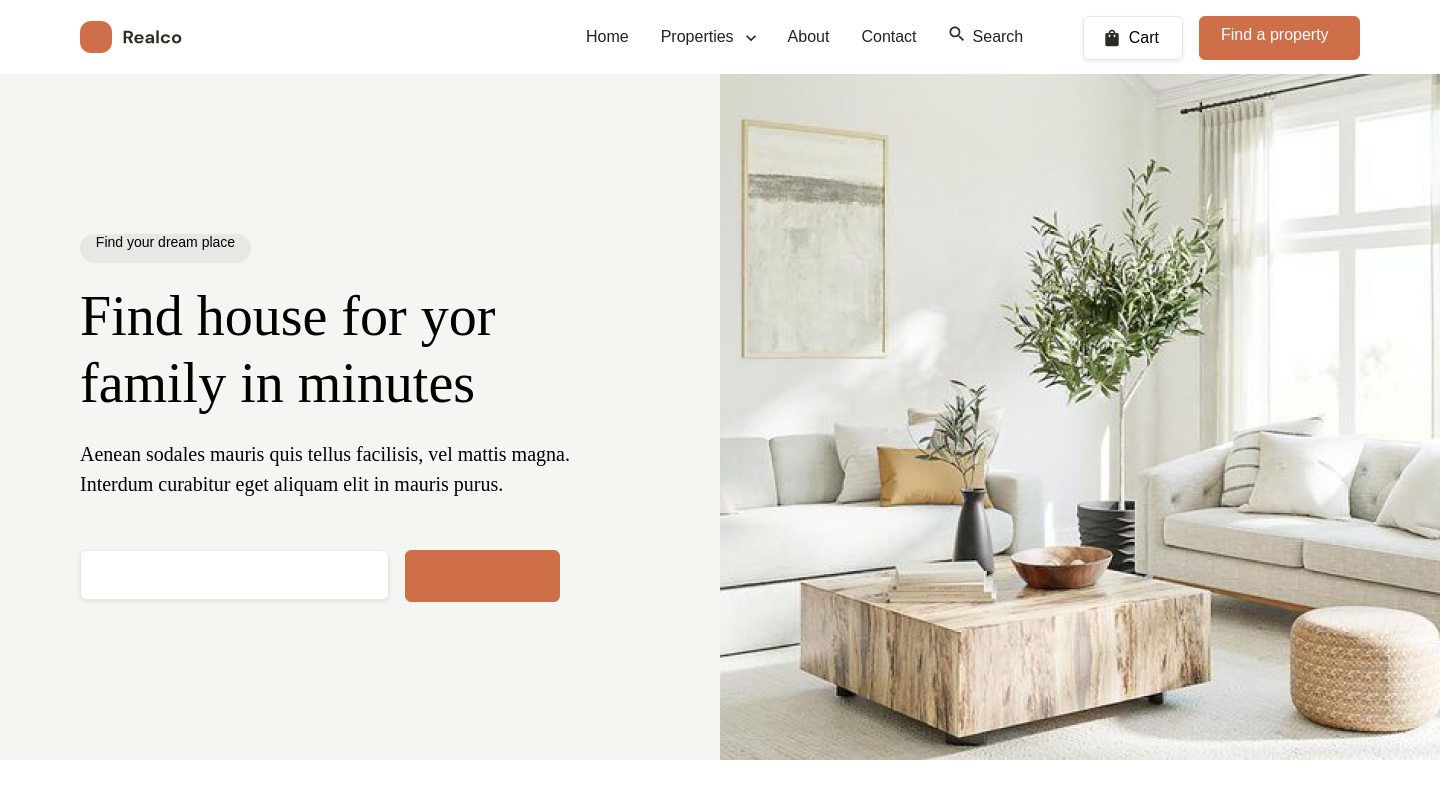
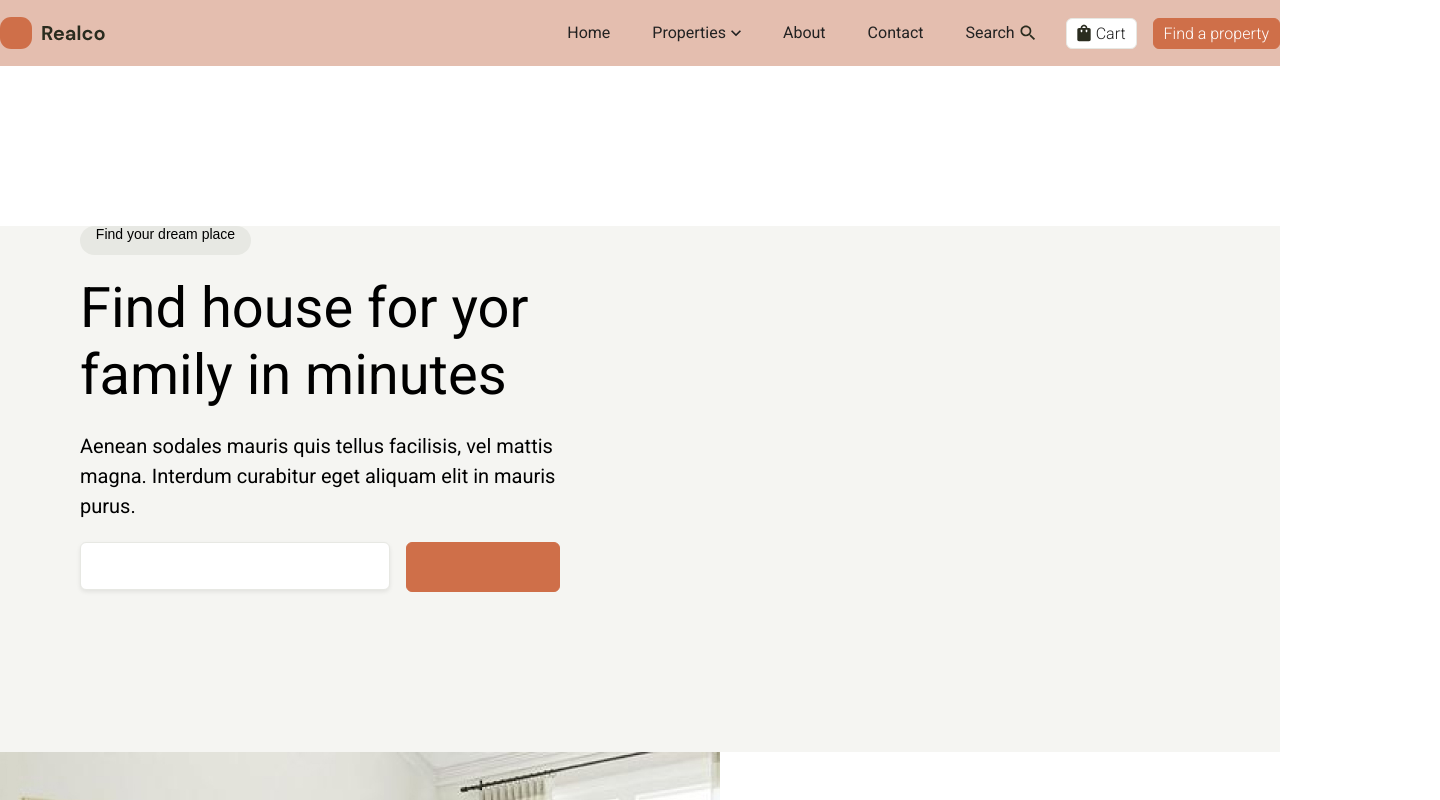
Before and after one commit to romandarmosyuk/FirstProject, a plain HTML site: page index.html in a window 1280 px wide. Shown: the top 800 px of the page, 1440 px wide, since content can reach past the window. Drawn offline with Linux system fonts and the light colour scheme.

Commit message:
edit header

```diff
--- a/css/style.css
+++ b/css/style.css
@@ -1,65 +1,66 @@
 * {
   margin: 0;
   padding: 0;
+  box-sizing: border-box;
 }
-.container {
+
+body {
   display: flex;
-  position: absolute;
-  width: 1440px;
-  height: 74px;
+  flex-direction: column;
+  font-family: "Roboto";
+}
+
+.header {
+  padding: 16px 0;
+  background-color: #e4beaf;
+}
+
+.wrapper {
+  display: flex;
+  width: 1280px;
+  margin: 0 auto;
+  align-items: center;
+}
+
+.button {
+  background: #cf6f49;
+  border: 1px solid #cf6f49;
+  border-radius: 6px;
+  display: flex;
+  align-items: center;
+  justify-content: center;
+  padding: 5px 10px;
+  font-family: "Roboto";
+  font-weight: 300;
+  color: white;
 }
 
 .logo {
   display: flex;
-  position: absolute;
-  width: 105px;
-  height: 32px;
-  margin-left: 80px;
-  margin-top: 21px;
-  margin-bottom: 21px;
+  margin-right: auto;
+  align-items: center;
 }
 
-.logo__container {
+.logo__circle {
   width: 32px;
   height: 32px;
+  margin-right: 10px;
   background-color: #cf6f49;
   border-radius: 35%;
 }
 
-.logo__img {
-  width: 62.3px;
-  height: 14.64px;
-  margin-left: 9.36px;
-  margin-top: 8.6px;
-}
-
-.header__inner {
-  width: 491px;
-  height: 42px;
-  margin: 16px 363px 16px 586px;
-}
 .header__menu {
-  position: absolute;
-  margin-top: 9px;
-  margin-bottom: 9px;
-}
-
-.menu__list {
   display: flex;
   gap: 32px;
-}
-
-.menu__list-item {
-  list-style-type: none;
+  margin-right: 25px;
 }
 
 .menu__link {
-  @font-face {
-    font-family: "Roboto";
-    src: url(./fonts/roboto/Roboto-Regular.ttf);
-  }
+  display: flex;
+  align-items: center;
+  padding: 5px;
+  gap: 5px;
   text-decoration: none;
-  font-family: "Arial";
   font-style: normal;
   font-weight: 400;
   font-size: 16px;
@@ -67,69 +68,48 @@
   color: #222;
 }
 
-.expand_more {
-  margin-left: 8px;
+.menu__link div {
+  display: flex;
+}
+.menu__list-item {
+  list-style-type: none;
 }
 
-.search {
-  margin-right: 4px;
+.header__button_cart {
+  margin-right: 16px;
+  background: white;
+  border: 1px solid #e7e8e3;
+  gap: 5px;
+  color: #222;
 }
 
 .header__cart {
-  position: relative;
   display: flex;
   align-items: center;
-  width: 100px;
-  height: 42px;
+
   border: 1px solid #e7e8e3;
-  margin: 16px 0px 16px 10px;
+
   box-shadow: 0px 2px 4px rgba(0, 0, 0, 0.08);
   border-radius: 6px;
 }
 
 .cart_img {
-  width: 14px;
-  height: 24px;
-  margin: 6px 4px 6px 21px;
 }
 
 .cart_name {
   font-family: Arial, Helvetica, sans-serif;
-  padding: 1px 2px 1px 2px;
-  margin: 9px 21px 9px 4px;
-}
-
-.find {
-  width: 159px;
-  height: 42px;
-  background: #cf6f49;
-  border: 1px solid #cf6f49;
-  border-radius: 6px;
-  margin: 16px 80px 16px 16px;
 }
 
 .find_text {
   font-family: Arial, Helvetica, sans-serif;
   color: white;
-  width: 117px;
-  height: 25px;
-  margin: 9px 21px;
 }
 
 .main__color {
-  position: absolute;
-  top: 74px;
-  width: 720px;
-  height: 686px;
   background-color: #f5f5f2;
 }
 
 .main_img {
-  position: absolute;
-  top: 74px;
-  left: 720px;
-  width: 720px;
-  height: 686px;
 }
 
 .main__text {
--- a/index.html
+++ b/index.html
@@ -5,45 +5,49 @@
     <meta http-equiv="X-UA-Compatible" content="IE=edge" />
     <meta name="viewport" content="width=device-width, initial-scale=1.0" />
     <link rel="stylesheet" href="./css/style.css" />
+    <link rel="preconnect" href="https://fonts.googleapis.com" />
+    <link rel="preconnect" href="https://fonts.gstatic.com" crossorigin />
+    <link
+      href="https://fonts.googleapis.com/css2?family=Roboto:wght@100;300;400;500;700;900&display=swap"
+      rel="stylesheet"
+    />
     <title>FirstProject</title>
   </head>
   <body>
     <header class="header">
-      <div class="container">
+      <div class="wrapper">
         <div class="logo header__logo">
-          <div class="logo__container"></div>
+          <span class="logo__circle"></span>
           <img src="img/logo__img.svg" alt="logo" class="logo__img" />
         </div>
-        <div class="header__inner">
-          <nav class="header__menu menu">
-            <ul class="menu__list">
-              <li class="menu__list-item">
-                <a href="#" class="menu__link">Home</a>
-              </li>
-              <li class="menu__list-item">
-                <a href="#" class="menu__link">Properties</a>
-                <img src="img/expand_more.svg" alt="" class="expand_more" />
-              </li>
-              <li class="menu__list-item">
-                <a href="#" class="menu__link">About</a>
-              </li>
-              <li class="menu__list-item">
-                <a href="#" class="menu__link">Contact</a>
-              </li>
-              <li class="menu__list-item">
-                <img src="img/search.svg" alt="" class="search" />
-                <a href="#" class="menu__link">Search</a>
-              </li>
-            </ul>
-          </nav>
+
+        <nav class="header__menu menu">
+          <a href="#" class="menu__link"><span>Home</span></a>
+
+          <a href="#" class="menu__link"
+            ><span>Properties</span>
+            <div>
+              <img src="img/expand_more.svg" alt="" class="expand_more" />
+            </div>
+          </a>
+
+          <a href="#" class="menu__link"><span>About</span></a>
+
+          <a href="#" class="menu__link"><span>Contact</span></a>
+
+          <a href="#" class="menu__link"
+            ><span>Search</span>
+            <div>
+              <img src="img/search.svg" alt="" class="search" />
+            </div>
+          </a>
+        </nav>
+
+        <div class="button header__button header__button_cart">
+          <img src="img/cart_img.svg" alt="" class="cart_img" />
+          <span>Cart</span>
         </div>
-        <div class="header__cart">
-          <img src="img/cart_img.svg" alt="" class="cart_img" />
-          <p class="cart_name">Cart</p>
-        </div>
-        <div class="find">
-          <p class="find_text">Find a property</p>
-        </div>
+        <div class="button">Find a property</div>
       </div>
     </header>
     <main class="main">
```
